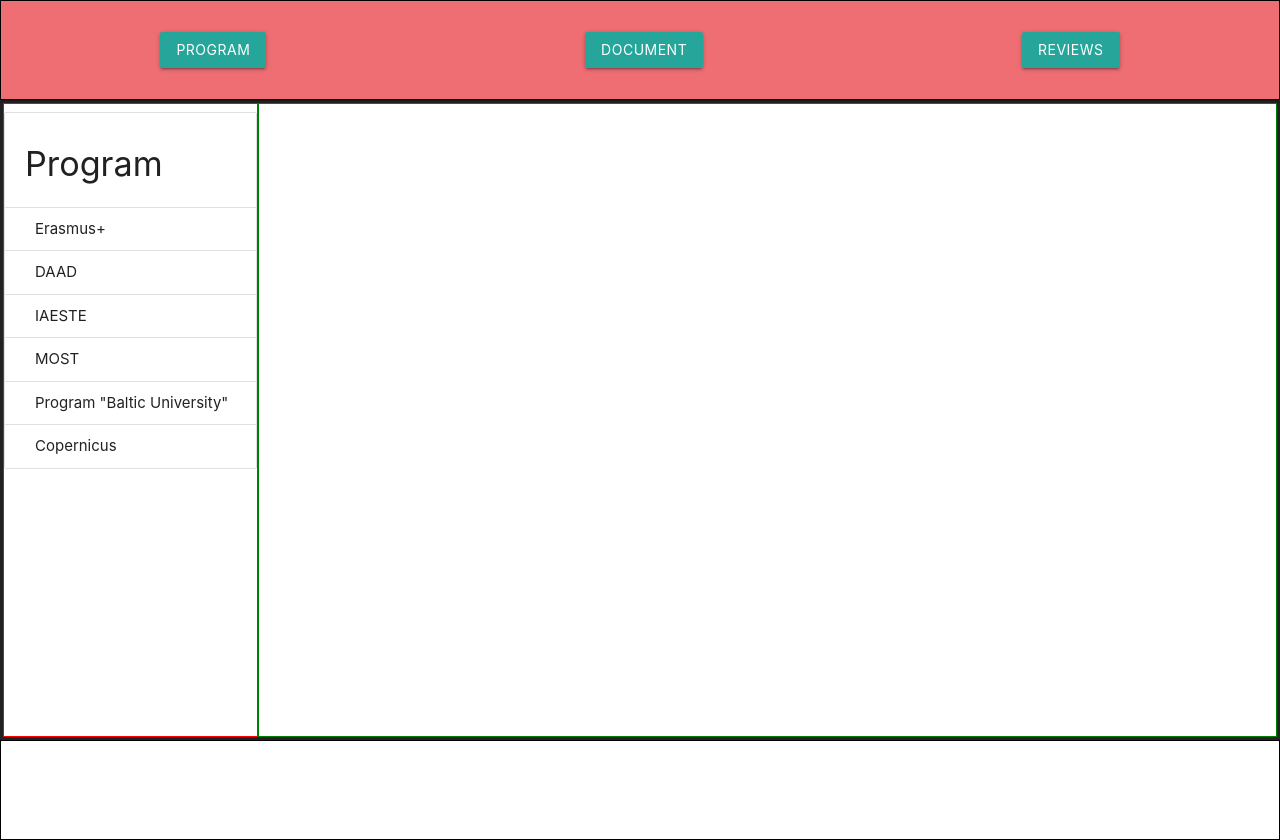
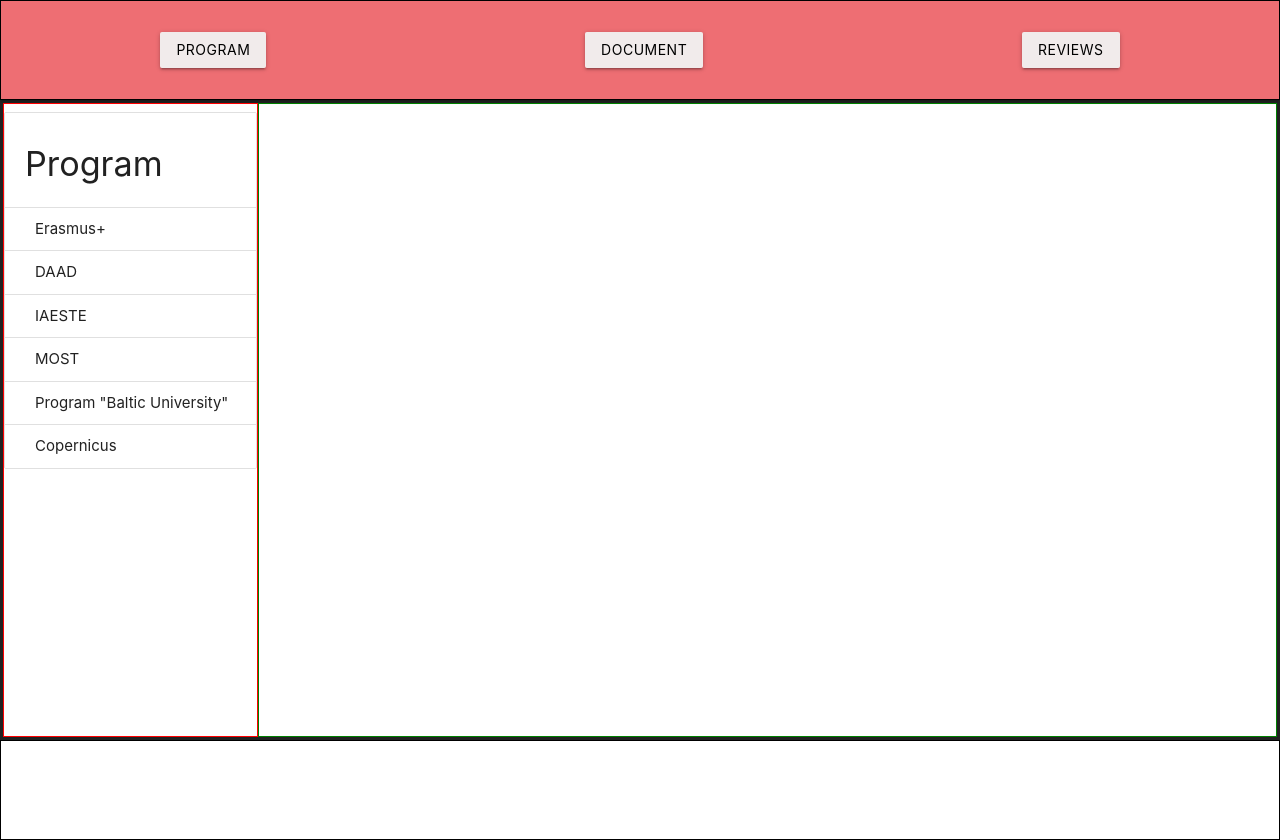
Before and after one commit to wydra76yan/AngularGRSU, an Angular app: page /program in a window 1280 px wide. Built offline with nearby package versions, Linux system fonts and the light colour scheme.

Commit message:
color v1.1

```diff
--- a/src/app/head/head.component.css
+++ b/src/app/head/head.component.css
@@ -11,6 +11,7 @@ nav {
     justify-content: space-around;
 }
 
-nav a{
-
+.btn, .btn-large, .btn-small {
+    background-color: rgba(241, 238, 238, 0.979);
+    color: black;
 }
```
Also changed, not shown: src/styles.css (line endings or trailing spaces).
